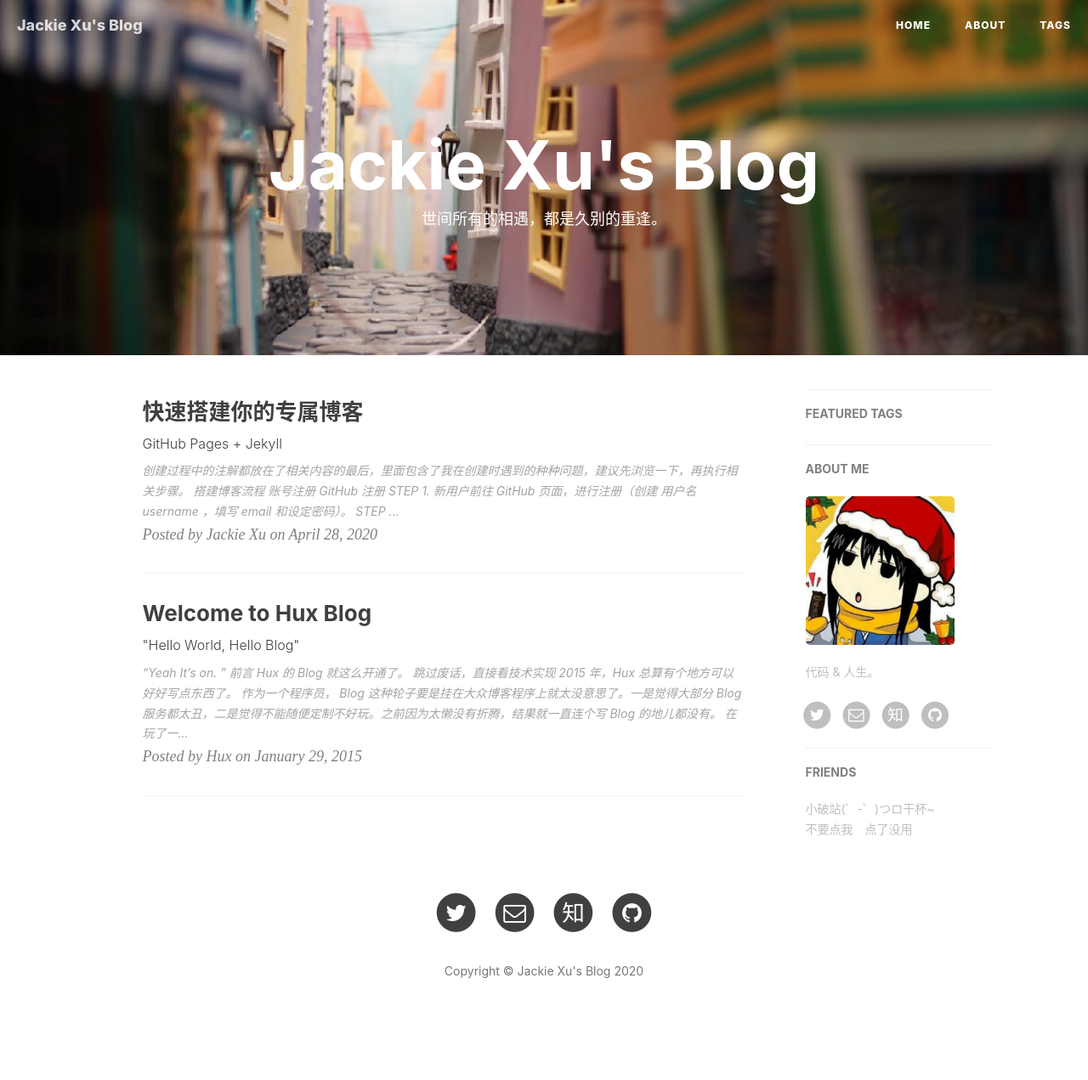
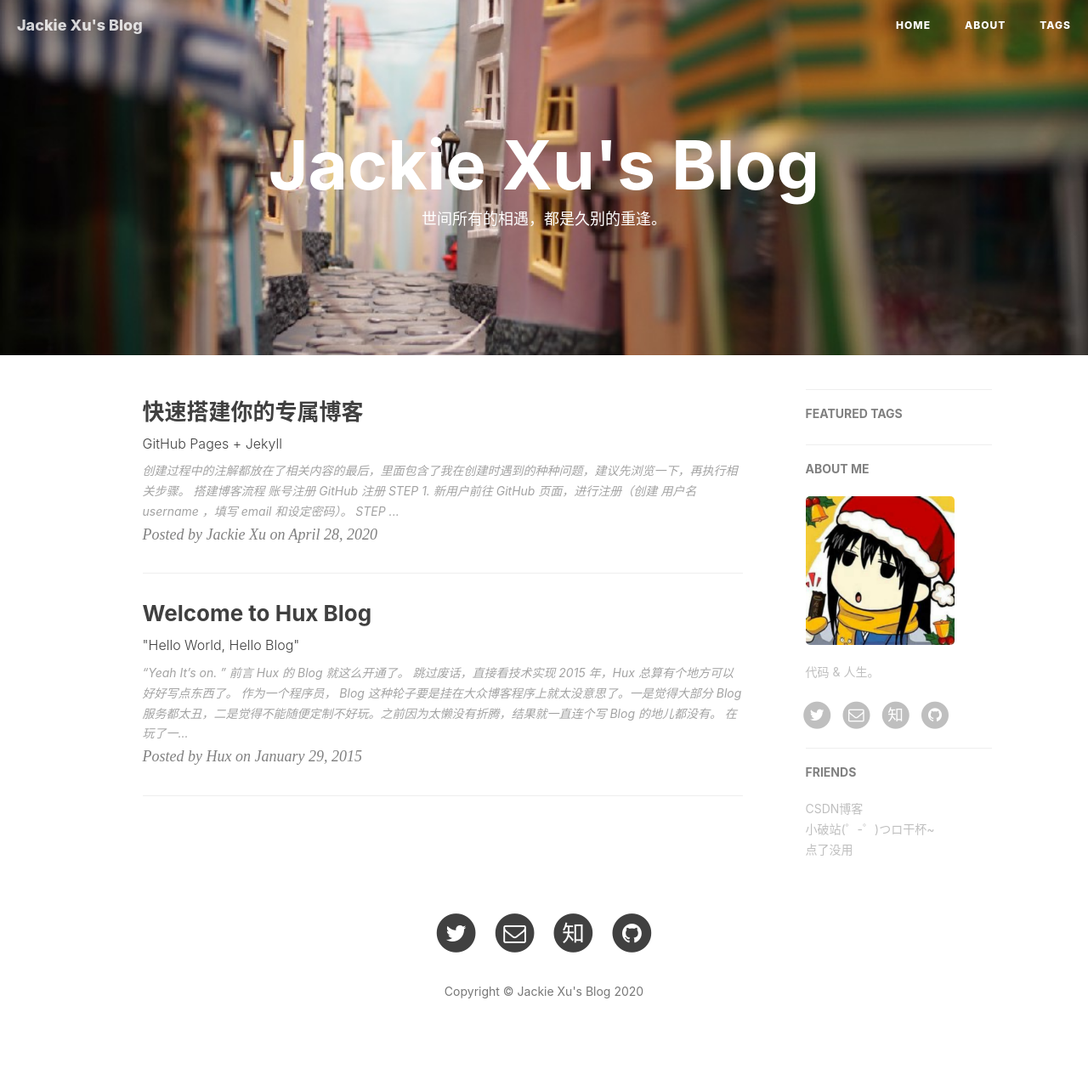
Before and after one commit to xj731231/xj731231.github.io, a Jekyll site: the page built from index.html, in a window 1280 px wide. Shown: the whole page at 85% size. Built offline with Jekyll 4.4.1, drawn with Linux system fonts in a browser that asks for light colours; nearby versions of some CDN libraries; the list of posts is cut into pages by our own code; comment, search, counter and statistics services are not loaded; before the commit the page ends 1247 px from its top, so only the background shows below that.

Commit message:
Update _config.yml

```diff
--- a/_config.yml
+++ b/_config.yml
@@ -70,11 +70,11 @@ featured-condition-size: 1
 # Friends    可以续加。我不太明白名字在哪里修改，肯定在某个地方有FRIENDS，会的可以教教我
 friends: [
     {
+        title: "CSDN博客",
+        href: "https://mp.csdn.net/console/article"
+    },{
         title: "小破站(゜-゜)つロ干杯~ ",
         href: "https://space.bilibili.com/24848522"
-    },{
-        title: "不要点我",
-        href: "http://www.zol.com.cn/"
     },{
         title: "点了没用",
         href: "https://www.hpoi.net/search"
```
